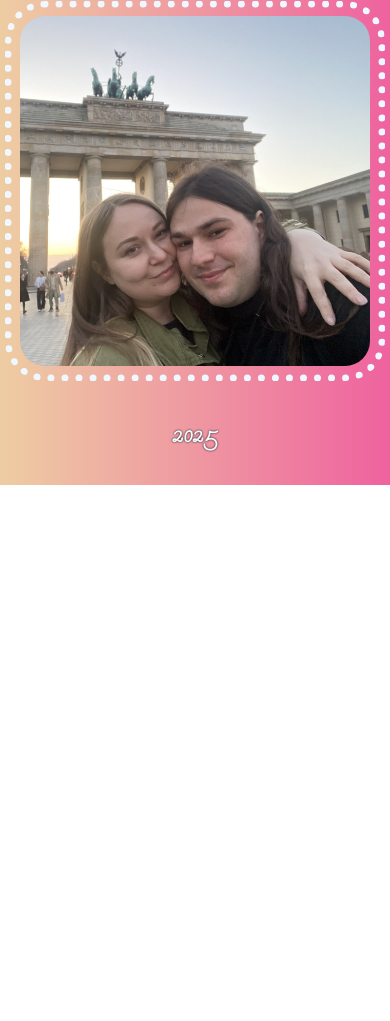
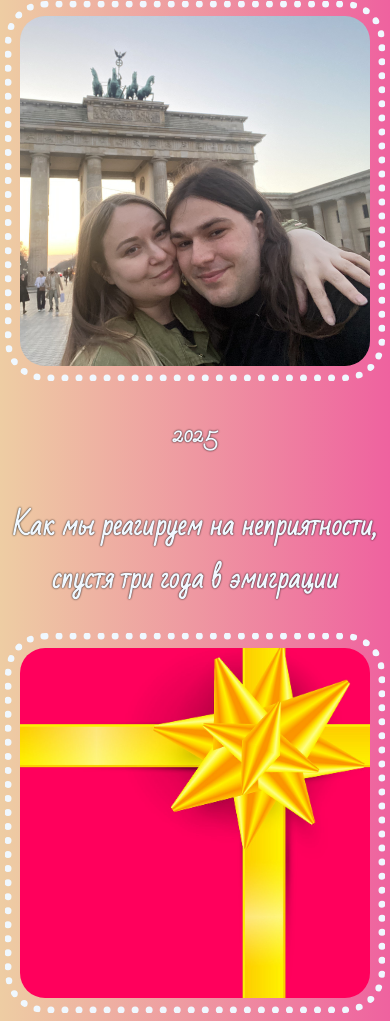
Before and after one commit to oprosvir/scrimba-fullstack, a plain HTML site: page anniversary-card/index.html in a window 390 px wide. Shown: the part 3308-4329 px from the top of the page. Before the commit the page ends 3793 px from the top, so only its background shows below. Drawn offline with Linux system fonts and the light colour scheme; a web font is replaced by a local one.

Commit message:
add: first adaptive gift section, with mobile support

```diff
--- a/anniversary-card/index.html
+++ b/anniversary-card/index.html
@@ -47,5 +47,9 @@
                 <h3>2025</h3>
             </div>
         </div>
+        <div class="gift-section">
+            <h2>Как мы реагируем на неприятности, спустя три года в эмиграции</h2>
+            <div class="gift-img"></div>
+        </div>
     </body>
 </html>
--- a/anniversary-card/styles.css
+++ b/anniversary-card/styles.css
@@ -64,3 +64,45 @@ a {
     border: 7px dotted aliceblue;
     padding: 8px;
 }
+
+.gift-section {
+    display: grid;
+    grid-template-columns: auto auto;
+    gap: 40px;
+    align-items: center;
+    text-align: center;
+    justify-content: center;
+    max-width: 1200px;
+    padding: 0 50px;
+    margin: 0 auto;
+}
+
+.gift-section h2 {
+    max-width: 400px;
+}
+
+.gift-img {
+    background-image: url(images/gift-cover.jpg);
+    background-size: cover;
+    background-clip: content-box;
+    width: 350px;
+    height: 350px;
+    border: 7px dotted aliceblue;
+    border-radius: 40px;
+    padding: 8px;
+}
+
+/* mobile touch support */
+.gift-img:hover,
+.gift-img:active {
+    background-image: url("images/this_is_fine.gif");
+}
+
+/* change on smaller screens */
+@media (max-width: 900px) {
+    .gift-section {
+        grid-template-columns: 1fr;
+        justify-items: center;
+        gap: 5px;
+    }
+}
```
Also changed, not shown: anniversary-card/images/gift-cover.jpg (added), 1 other file.
